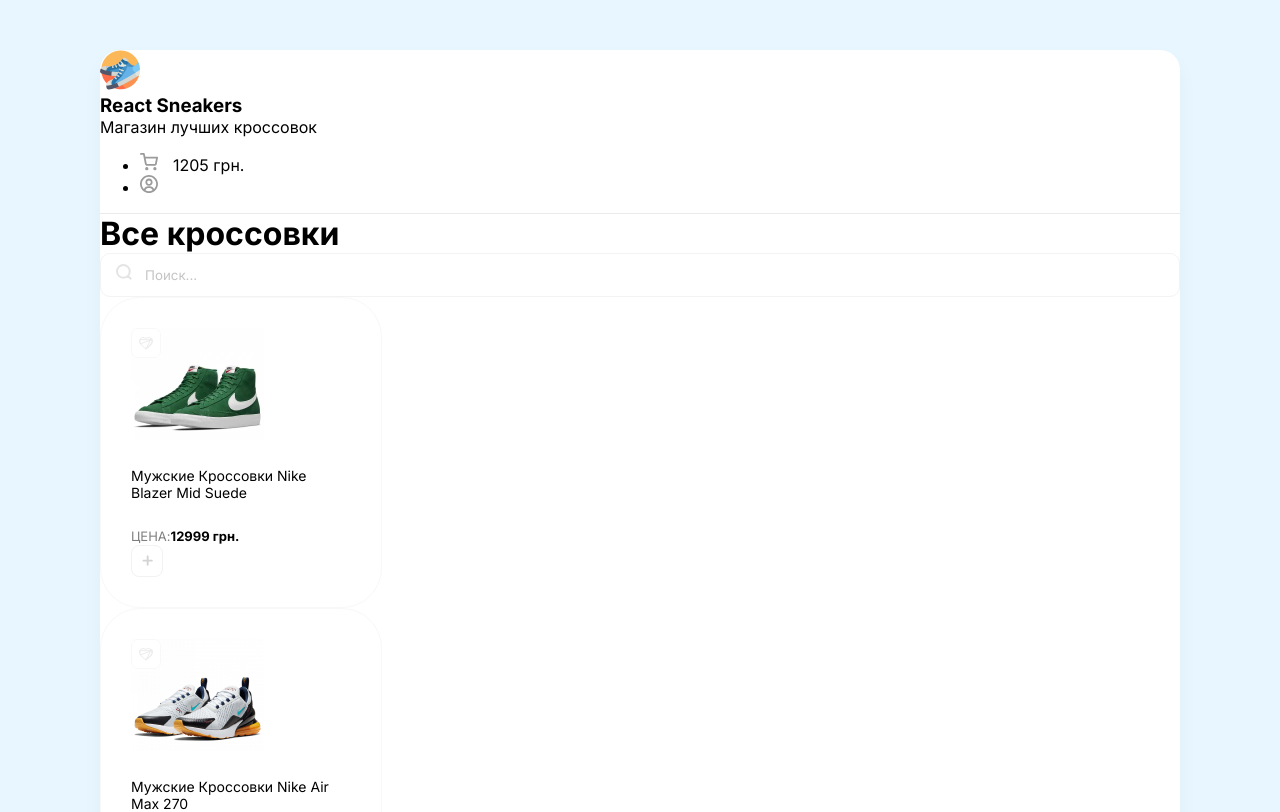
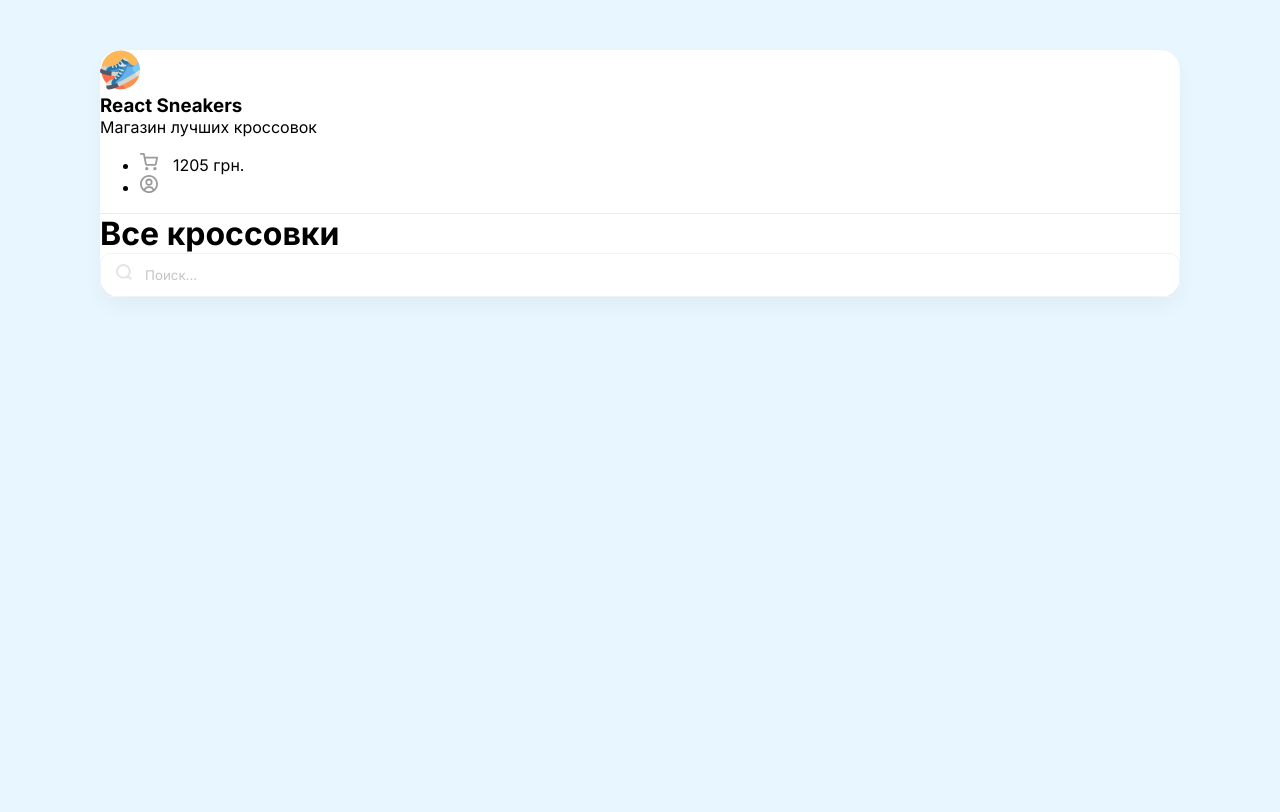
Before and after one commit to podyankee/react-sneakers, a React (Create React App) app: page / in a window 1280 px wide. Shown: the top 812 px of the page. Built offline with nearby package versions, Linux system fonts and the light colour scheme.

Commit message:
react hooks

```diff
--- a/src/App.js
+++ b/src/App.js
@@ -1,27 +1,16 @@
+import React, { useState } from 'react';
 import Card from './components/Card';
 import Header from './components/Header';
 import Drawer from './components/Drawer';
 
-const arr = [
-	{
-		title: 'Мужские Кроссовки Nike Blazer Mid Suede',
-		price: 12999,
-		imageUrl: '/img/sneakers/1.jpg',
-	},
-	{ title: 'Мужские Кроссовки Nike Air Max 270', price: 12999, imageUrl: '/img/sneakers/2.jpg' },
-	{
-		title: 'Мужские Кроссовки Nike Blazer Mid Suede',
-		price: 8499,
-		imageUrl: '/img/sneakers/3.jpg',
-	},
-	{ title: 'Кроссовки Puma X Aka Boku Future Rider', price: 8999, imageUrl: '/img/sneakers/4.jpg' },
-];
+const arr = [];
 
 function App() {
+	const [cartOpened, setCartOpened] = useState(false);
 	return (
 		<div className="wrapper clear">
-			<Drawer />
-			<Header />
+			{cartOpened && <Drawer onClose={() => setCartOpened(false)} />}
+			<Header onClickCart={() => setCartOpened(true)} />
 			<div className="content p-40">
 				<div className="d-flex align-center justify-between mb-40">
 					<h1>Все кроссовки</h1>
@@ -37,8 +26,11 @@
 								title={obj.title}
 								price={obj.price}
 								imageUrl={obj.imageUrl}
-								onClick={() => {
-									console.log(obj);
+								onFavorite={() => {
+									console.log('Добавили в закладки');
+								}}
+								onPlus={() => {
+									console.log('Нажали плюс');
 								}}
 							/>
 						);
--- a/src/components/Card/Card.module.sass
+++ b/src/components/Card/Card.module.sass
@@ -20,3 +20,5 @@
 	h5
 		font-weight: 400
 		font-size: 14px
+	.plus
+		cursor: pointer
--- a/src/components/Card/index.js
+++ b/src/components/Card/index.js
@@ -1,9 +1,16 @@
+import React, { useState } from 'react';
 import styles from './Card.module.sass';
 
 function Card(props) {
+	const [isAdded, setIsAdded] = useState(false);
+
+	const onClickPlus = () => {
+		setIsAdded(!isAdded);
+	};
+
 	return (
 		<div className={styles.card}>
-			<div className={styles.favorite}>
+			<div className={styles.favorite} onClick={props.onFavorite}>
 				<img src="/img/heart-unliked.svg" alt="Unliked" />
 			</div>
 			<img width={133} height={112} src={props.imageUrl} alt={props.title} />
@@ -13,9 +20,12 @@
 					<span>Цена:</span>
 					<b>{props.price} грн.</b>
 				</div>
-				<button className="button" onClick={props.onClick}>
-					<img width={11} height={11} src="/img/plus.svg" alt="Plus" />
-				</button>
+				<img
+					className={styles.plus}
+					src={isAdded ? '/img/btn-checked.svg' : '/img/btn-plus.svg'}
+					alt="Plus"
+					onClick={onClickPlus}
+				/>
 			</div>
 		</div>
 	);
--- a/src/components/Drawer.js
+++ b/src/components/Drawer.js
@@ -1,10 +1,15 @@
-function Drawer() {
+function Drawer(props) {
 	return (
 		<div className="overlay">
 			<div className="drawer d-flex">
 				<h2 className="mb-30 d-flex justify-between align-center">
 					Корзина
-					<img className="removeBtn cu-p" src="/img/btn-remove.svg" alt="Remove" />
+					<img
+						onClick={props.onClose}
+						className="removeBtn cu-p"
+						src="/img/btn-remove.svg"
+						alt="Close"
+					/>
 				</h2>
 				<div className="items">
 					<div className="cartItem d-flex align-center mb-20">
--- a/src/components/Header.js
+++ b/src/components/Header.js
@@ -1,4 +1,4 @@
-function Header() {
+function Header(props) {
 	return (
 		<header className="d-flex justify-between align-center p-40">
 			<div className="d-flex align-center">
@@ -9,7 +9,7 @@
 				</div>
 			</div>
 			<ul className="d-flex">
-				<li className="mr-30">
+				<li onClick={props.onClickCart} className="mr-30 cu-p">
 					<img width={18} height={18} src="/img/cart.svg" alt="" />
 					<span>1205 грн.</span>
 				</li>
--- a/src/index.sass
+++ b/src/index.sass
@@ -131,5 +131,3 @@
 			background: lighten(#9dd558, 10%)
 		&:active
 			background: darken(#9dd558, 10%)
-.overlay
-	display: none
```
